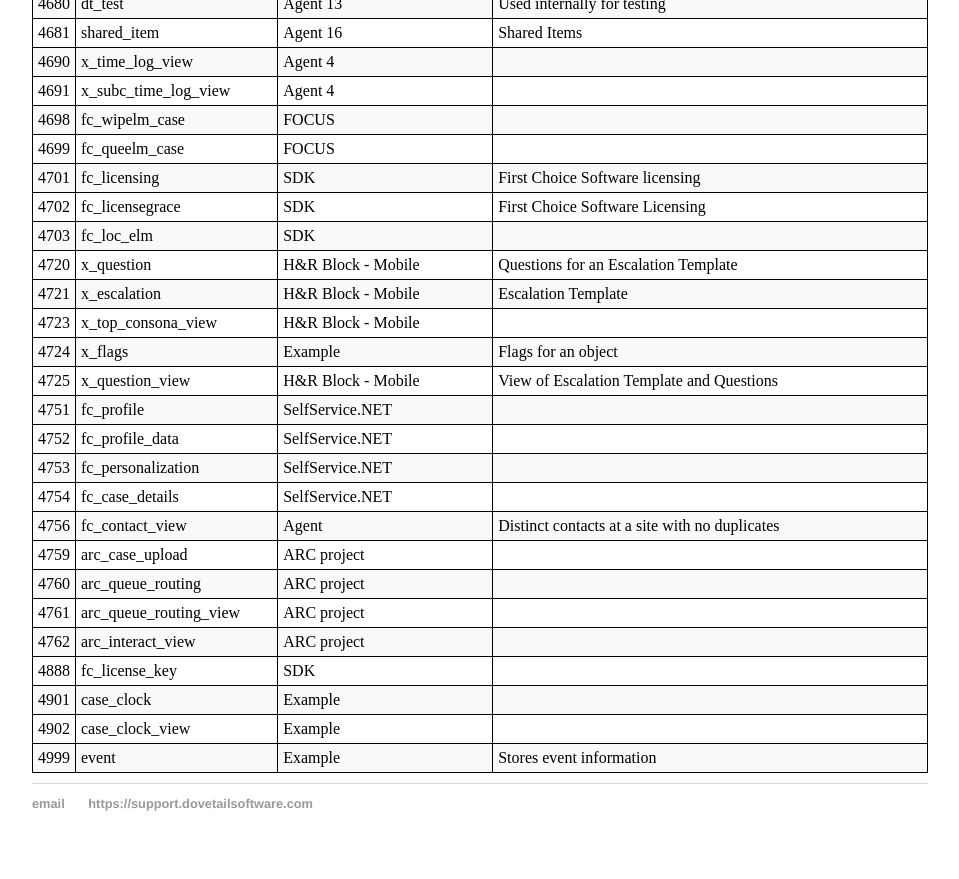
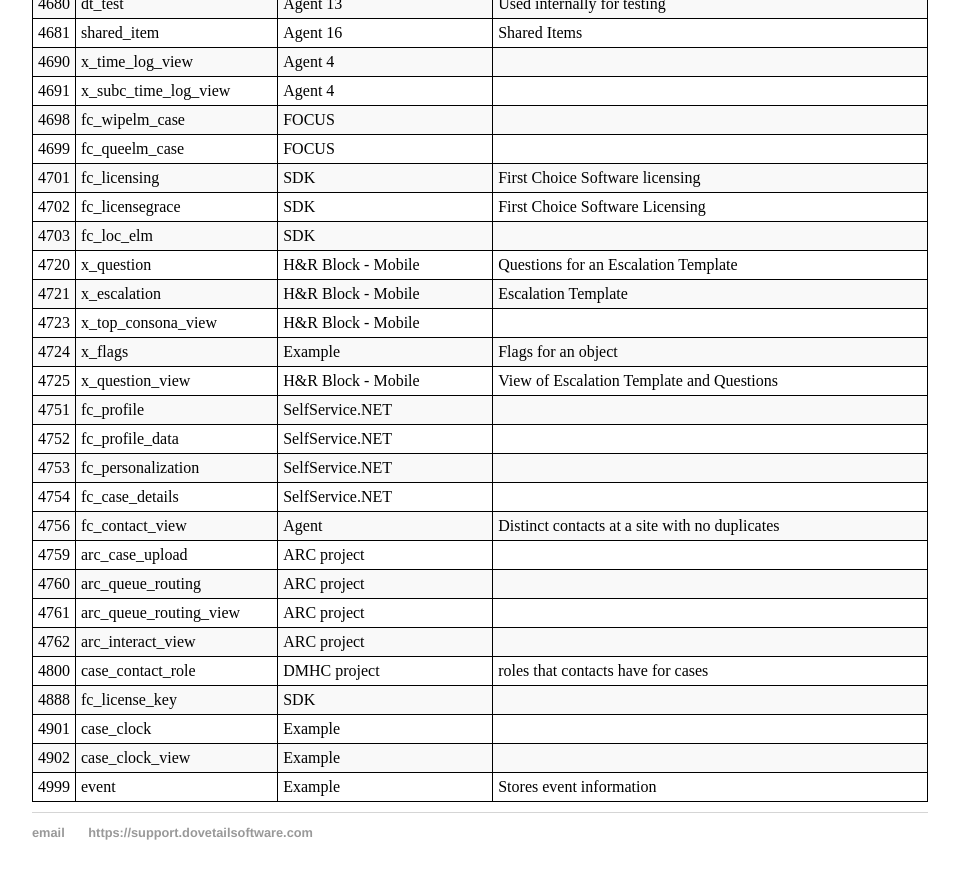
Before and after one commit to DovetailSoftware/dovetail-defined, a Jekyll site: the page built from pages/ids.md, in a window 1280 px wide and 900 px high, scrolled down 8340 px. Shown: the top 879 px of the window, without its empty margins (160-1119 px from the left). Built offline with Jekyll 4.4.1, drawn with Linux system fonts in a browser that asks for light colours.

Commit message:
add new table id for DMHC

```diff
--- a/pages/ids.md
+++ b/pages/ids.md
@@ -277,6 +277,7 @@
 | 4760 | arc_queue_routing | ARC project |
 | 4761 | arc_queue_routing_view | ARC project |
 | 4762 | arc_interact_view | ARC project |
+| 4800 | case_contact_role | DMHC project | roles that contacts have for cases |
 | 4888 | fc_license_key | SDK |
 | 4901 | case_clock | Example |
 | 4902 | case_clock_view | Example |
```
